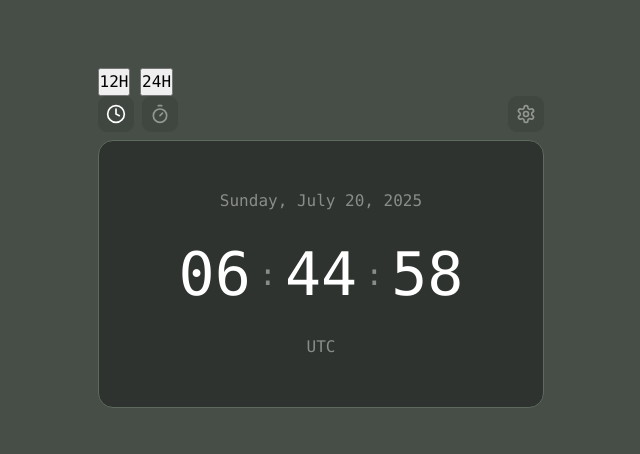
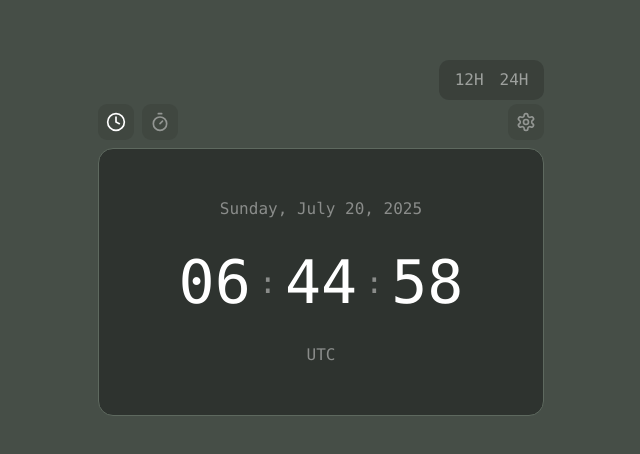
Before and after one commit to trinidj/digital-clock-app, a plain HTML site: page index.html in a window 1280 px wide. Shown: the part 162-616 px from the top of the page, without its empty margins (319-959 px from the left). Drawn offline with Linux system fonts and the light colour scheme.

Commit message:
styles: added styles to time format selection

```diff
--- a/styles.css
+++ b/styles.css
@@ -54,12 +54,26 @@ body {
   justify-content: center;
 }
 
+.format-button,
 .button {
   background: none;
   border: none;
   cursor: pointer;
   display: flex;
   align-items: center;
+}
+
+.format-button {
+  color: #ffffff;
+  color: hsl(from #ffffff h s l / 0.5);
+  transition: all 0.1s ease;
+}
+
+.format-button:hover {
+  color: #ffffff;
+}
+
+.button {
   border-radius: 25%;
   transition: all 0.2s ease-in-out;
   color: hsl(from #ffffff h s calc(l - 10) / 0.5);
@@ -86,6 +100,12 @@ body {
 .settings.active,
 .digital-timer.active {
   color: #ffffff;
+}
+
+.digital-clock:active,
+.settings:active,
+.digital-timer:active {
+  transform: scale(0.85);
 }
 
 .clock-container {
@@ -127,3 +147,17 @@ body {
   font-size: var(--text-3xl);
   color:hsl(from var(--text-color) h s calc(l - 10) / 0.5);
 }
+
+.format-selector-container {
+  display: flex;
+  gap: var(--spacing-base);
+  background: hsl(from var(--base-color-darker) h s l / 0.5);
+  padding: var(--spacing-sm) var(--spacing-base);
+  border-radius: 10px;
+  margin-bottom: var(--spacing-xs);
+}
+
+.right-controls {
+  display: flex;
+  justify-content: right;
+}
```
